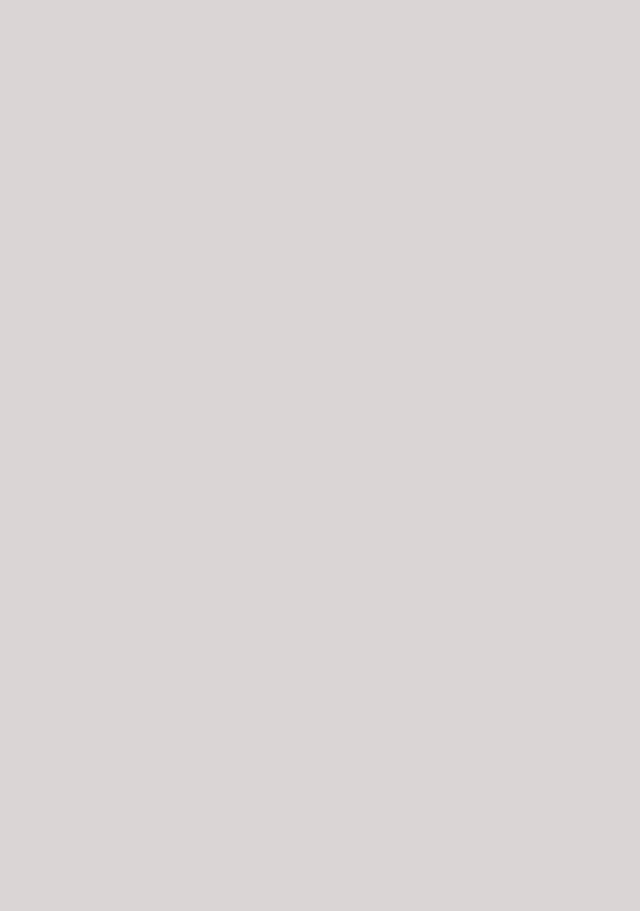
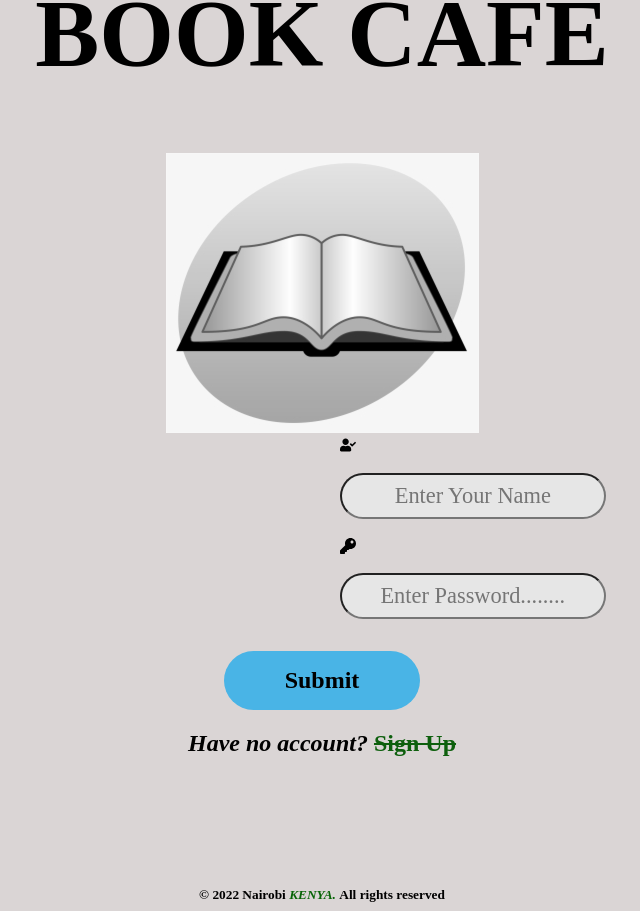
Before and after one commit to hermitex/book-cafe, a React (Create React App) app in the folder client/: page / in a window 1280 px wide. Shown: the part 172-1083 px from the top of the page, without its empty margins (318-958 px from the left). Before the commit the page ends 800 px from the top, so only its background shows below. Built offline with nearby package versions, Linux system fonts and the light colour scheme.

Commit message:
login design

```diff
--- /dev/null
+++ b/client/src/App.js
@@ -0,0 +1,82 @@
+import React, { Component } from 'react'
+
+
+
+
+class Form extends Component {
+    constructor(props) {
+        super(props)
+
+        this.state = {
+            firstName: "",
+            lastName: "",
+            password: "",
+            gender: "",
+
+
+        }
+        this.handleSubmit=this.handleSubmit.bind(this)
+    }
+
+    firsthandler = (event) => {
+        this.setState({
+            firstName: event.target.value
+        })
+    }
+    lasthandler = (event) => {
+        this.setState({
+            lastName: event.target.value
+        })
+    }
+    passwordhandler = (event) => {
+        this.setState({
+            password: event.target.value
+        })
+    }
+
+    genderhandler = (event) => {
+        this.setState({
+            gender: event.target.value
+        })
+    }
+
+    handleSubmit = (event) => {
+        alert(`${this.state.firstName} ${this.state.lastName}  Registered Successfully !!!!`)
+        console.log(this.state);
+        this.setState({
+            firstName: "",
+            lastName: "",
+            password: '',
+            gender: "",
+        })
+     event.preventDefault()
+
+    }
+
+
+
+
+    render() {
+        return (
+            <div>
+
+                <form onSubmit={this.handleSubmit}>
+                    <h1>User Registration</h1>
+                    <label>FirstName :</label> <input type="text" value={this.state.firstName} onChange={this.firsthandler} placeholder="FirstName..." /><br />
+                    <label>LastName :</label> <input type="text" value={this.state.lastName} onChange={this.lasthandler} placeholder="LastName..." /><br />
+                    <label>Password :</label> <input type="password" value={this.state.password} onChange={this.passwordhandler} placeholder="Password..." /><br />
+                    <label>Gender :</label><select onChange={this.genderhandler} defaultValue="Select Gender">
+                        <option defaultValue>Select Gender</option>
+                        <option value="male">Male</option>
+                        <option value="female">Female</option>
+                    </select><br />
+                    <input type="submit" value="Submit" />
+                </form>
+
+            </div>
+
+        )
+    }
+}
+
+export default Form
--- a/client/src/components/Login/login.css
+++ b/client/src/components/Login/login.css
@@ -0,0 +1,93 @@
+body {
+    text-align: center;
+    margin-top: 150px;
+}
+
+.dash h1 {
+    font-size: 6rem;
+    font-weight: bolder;
+}
+
+.form {
+    display: flex;
+    flex-direction: column;
+    gap: 1.2rem;
+    margin-left: 650px;
+}
+
+.button {
+    margin-top: 2rem;
+    display: flex;
+    gap: 1.2rem;
+    justify-content: center;
+}
+
+.btn-primary {
+    background-color: rgb(73, 180, 230);
+    color: black;
+    font-size: 1.5rem;
+    font-family: 'Times New Roman', Times, serif;
+    text-decoration: none;
+    border: 6px solid transparent;
+    font-weight: bold;
+    padding: 10px 55px;
+    border-radius: 30px;
+    transition: transform .4s;
+}
+
+.btn-primary:hover {
+    transform: scale(1.2);
+    color: black;
+}
+
+.btn:hover {
+background: #0d5f0d;
+color: black;
+border-color: transparent;
+transform: scale(1.2);
+}
+
+input {
+    text-align: center;
+    width: 40%;
+    padding: 0.5rem;
+    border-radius: 1.5rem;
+    background: rgb(230, 230, 230);
+    font-size: 1.4rem;
+    font-family: 'Times New Roman', Times, serif;
+}
+
+.signup h2 {
+    font-style: italic;
+}
+
+.signup span {
+    color: #0d5f0d;
+    font-style: normal;
+    text-decoration: line-through;
+}
+
+.copyright {
+    margin-top:  8rem;
+    color: black;
+    font-size: 1rem;
+    font-weight: bolder;
+}
+.copyright span {
+    color: rgb(7, 100, 7);
+    font-style: italic;
+
+}
+
+@media screen and (max-width: 1024px) {
+    .phone {
+        grid-template-columns: 1fr;
+        gap: 2rem;
+    }
+}
+
+@media screen and (max-width: 600px) {
+    .phone {
+            width:  var(--container-width-sm);
+    }
+}
--- a/client/src/components/Login/login.jsx
+++ b/client/src/components/Login/login.jsx
@@ -1,11 +1,40 @@
 import React from "react";
 import "./login.css"
+import LOGO from "../../assets/login.png"
+import {FaUserCheck} from "react-icons/fa"
+import {FaKey} from "react-icons/fa"
+
+
 
 const Login = ( ) => {
     return (
         <div className="login">
+                <div className="dash">
                 <h1>BOOK CAFE</h1>
+                <img src = { LOGO} alt="logo" />
+
+        <div className="form">
+             <FaUserCheck /><input type="text" name="name" placeholder="Enter Your Name" required />
+                <FaKey /><input type="email" name="email" placeholder="Enter Password........" required />
+         </div>
+
+         <div className="button">
+                <button type="submit" className="btn btn-primary">Submit</button>
         </div>
+
+        <div className="signup">
+                <h2>Have no account? <span>Sign Up</span></h2>
+        </div>
+
+        <div className="copyright">
+            <small>&copy; 2022 Nairobi <span> KENYA. </span> All rights reserved</small>
+        </div>
+
+                </div>
+                </div>
+
+
+
     )
 }
 
--- a/client/src/index.js
+++ b/client/src/index.js
@@ -1,8 +1,8 @@
 import ReactDOM from "react-dom";
 import React from "react";
-import "./App.jsx"
 import "./index.css"
 import App from "./App.jsx";
+import "./App"
 
 //it takes two arguments the HTML code and the element hence it displays the HTML code inside the specified element.
 ReactDOM.render(< App/>, document.querySelector("#root"))
--- a/package.json
+++ b/package.json
@@ -9,5 +9,8 @@
     "clean": "rm -rf public",
     "deploy": "cp -a client/build/. public/",
     "heroku-postbuild": "npm run clean && npm run build && npm run deploy"
+  },
+  "dependencies": {
+    "react-icons": "^4.4.0"
   }
 }
```
Also changed, not shown: 1 other file (tests, documents, lock files or other folders).
